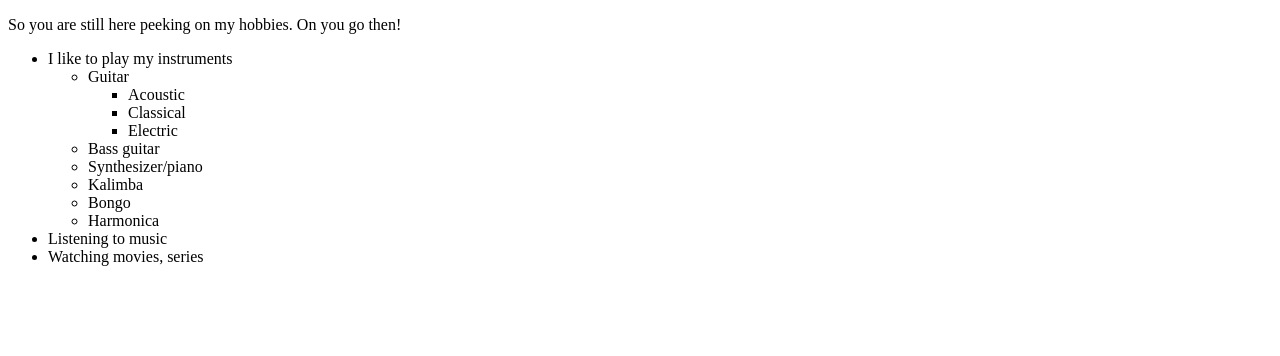
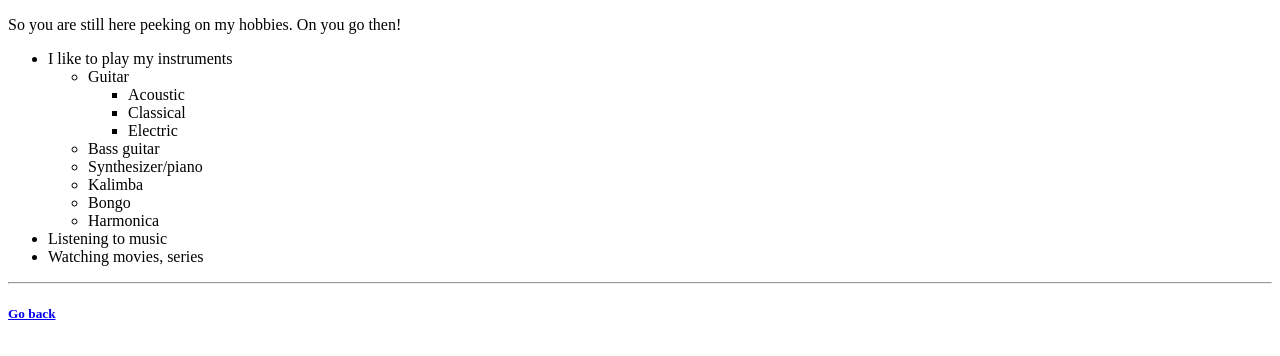
Before and after one commit to Papamacii/html-resume, a plain HTML site: page public/hobbies.html in a window 1280 px wide. Drawn offline with Linux system fonts and the light colour scheme.

Commit message:
Add files via upload

```diff
--- a/public/hobbies.html
+++ b/public/hobbies.html
@@ -26,5 +26,7 @@
         <li>Listening to music</li>
         <li>Watching movies, series</li>
     </ul>
+    <hr />
+    <h5><a href="../index.html">Go back</a></h5>
 </body>
 </html>
```
Also changed, not shown: public/education.html (+2 -0 lines), public/skills.html (+2 -0 lines), public/work-xp.html (+2 -0 lines).
